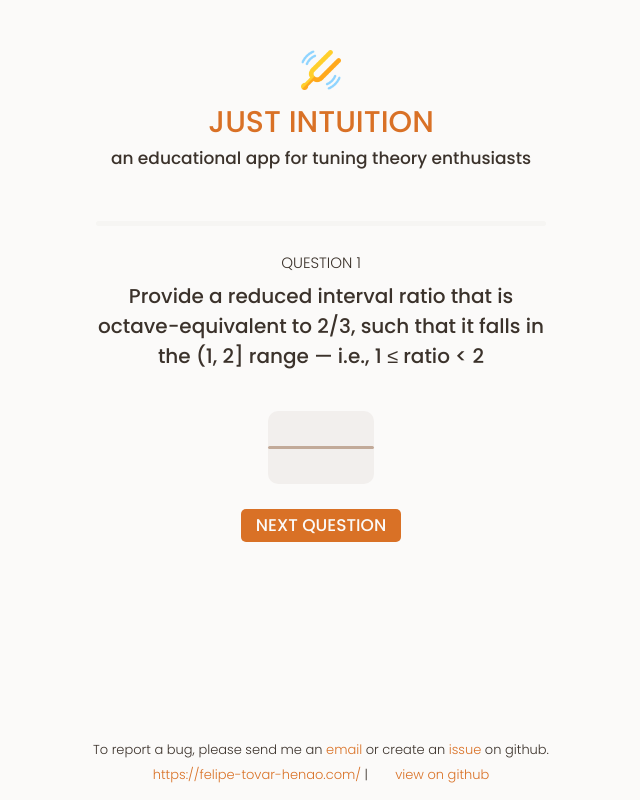
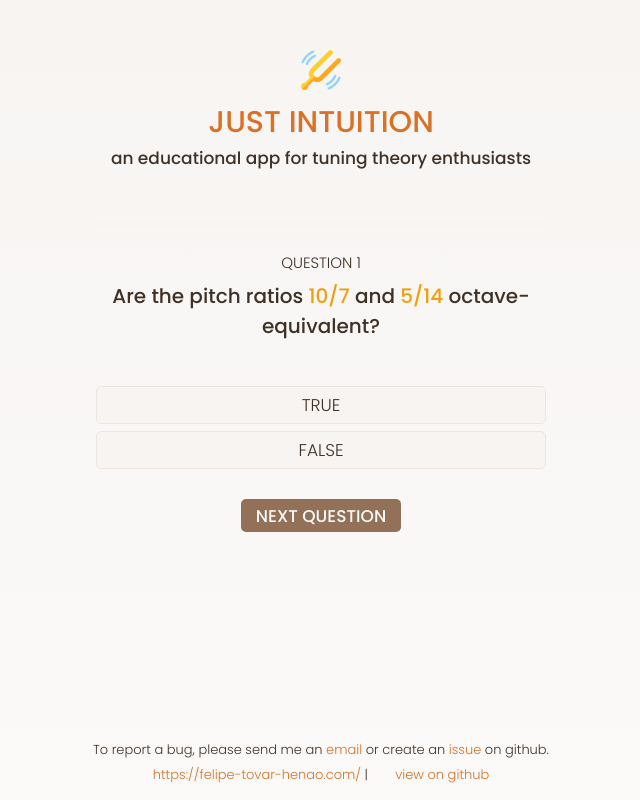
Before and after one commit to felipetovarhenao/just-intuition, a React (Vite) app: page / in a window 1280 px wide. Both pictures are taken after a click on the button "START NEW QUIZ". Shown: the whole page, without its empty margins (319-959 px from the left). Built offline with nearby package versions, Linux system fonts and the light colour scheme; some icons are missing.

Commit message:
Fix fractional answer widget, add text description, and improve styling

```diff
--- a/src/App.scss
+++ b/src/App.scss
@@ -67,6 +67,17 @@
         margin-right: auto;
       }
     }
+    .app__container__description {
+      @include v-pad($gap-xl);
+      &,
+      * {
+        text-align: center;
+        font-size: $txt-ms;
+      }
+      b {
+        color: var(--primary-3);
+      }
+    }
   }
   .app__footer {
     @include pad($gap-xl);
--- a/src/App.tsx
+++ b/src/App.tsx
@@ -7,6 +7,7 @@ import Button from "./components/Button/Button";
 import Logo from "./components/Logo/Logo";
 import ProgressBar from "./components/ProgressBar/ProgressBar";
 import Icon from "./components/Icon/Icon";
+import Hr from "./components/Hr/Hr";
 
 const NUM_QUESTIONS = 10;
 
@@ -48,6 +49,7 @@ function App() {
               <div className="app__container__summary">
                 <h2 className="app__container__summary__header">quiz summary</h2>
                 <div className="app__container__summary__score">Final score: {Math.round(evaluation?.score * 100)}%</div>
+                <ProgressBar value={evaluation!.score} />
                 <div className="app__container__summary__questions">
                   {evaluation.summary.map((q, i) => (
                     <Question key={q.prompt} id={i} question={q} readonly />
@@ -57,6 +59,17 @@ function App() {
               </div>
             )}
             <Button onClick={() => dispatch(questionActions.generate(NUM_QUESTIONS))}>start new quiz</Button>
+            {questions.length === 0 && !evaluation && (
+              <>
+                <br />
+                <Hr />
+                <div className="app__container__description">
+                  Just Intuition is an educational web app that helps you <b>assess</b>, <b>test</b>, and <b>improve</b> your intuition on rational
+                  representations of pitches and intervals in the context of just intonation and tuning theory more broadly.
+                </div>
+                <Hr />
+              </>
+            )}
           </>
         ) : (
           <div className="app__container__question-card">
--- a/src/components/FractionalAnswer/FractionalAnswer.scss
+++ b/src/components/FractionalAnswer/FractionalAnswer.scss
@@ -3,16 +3,15 @@
 .fractional-answer {
   @include v-stack;
   .fractional-answer__input {
+    @include stack;
     @include h-pad;
     font-size: $txt-lg;
-    width: fit-content;
+    width: min-content;
+    max-width: 60px;
     text-align: center;
     background-color: var(--bg-3);
-    color: var(--txt-light);
-    &::-webkit-inner-spin-button,
-    &::-webkit-outer-spin-button {
-      appearance: none;
-    }
+    color: var(--txt);
+    font-weight: $bold;
     $radius: $gap-lg;
     &.--numerator {
       border-top-left-radius: $radius;
--- a/src/components/FractionalAnswer/FractionalAnswer.tsx
+++ b/src/components/FractionalAnswer/FractionalAnswer.tsx
@@ -2,7 +2,6 @@ import "./FractionalAnswer.scss";
 import { useEffect, useState } from "react";
 import { useAppDispatch } from "../../redux/hooks";
 import { questionActions } from "../../redux/questionSlice";
-import FractionOp from "../../utils/FractionOp";
 import Hr from "../Hr/Hr";
 
 type FractionalAnswerProps = {
@@ -14,48 +13,34 @@ const FractionalAnswer = ({ id }: FractionalAnswerProps) => {
   const [den, setDen] = useState("");
   const dispatch = useAppDispatch();
 
-  function validateInput(next: string, prev: string) {
-    if (!next) {
-      return next;
-    } else if (/^[0-9]{1,2}$/.test(next)) {
-      return next;
+  function removeNonDigits(input: string): string {
+    if (!input) {
+      return input;
     } else {
-      return prev;
+      const num = String(Number(input.replace(/\D/g, "")));
+      return num;
     }
   }
 
   useEffect(() => {
-    if (den === "0") {
-      return;
-    }
-    const f = FractionOp.reduce({ n: Number(num), d: Number(den) });
-    dispatch(questionActions.answer({ id, answer: FractionOp.toString(f) }));
+    dispatch(questionActions.answer({ id, answer: `${num}/${den}` }));
   }, [num, den]);
 
   return (
     <div className="fractional-answer">
       <input
         className="fractional-answer__input --numerator"
-        onChange={(e) => setNum(validateInput(e.target.value, num))}
+        onChange={(e) => setNum(removeNonDigits(e.target.value))}
         value={num}
-        type="number"
-        min={0}
-        max={99}
+        maxLength={2}
         step={1}
       />
       <Hr className="fractional-answer__hr" />
       <input
         className="fractional-answer__input --denominator"
-        onChange={(e) => {
-          const x = Number(e.target.value);
-          if (x > 0) {
-            setDen(validateInput(e.target.value, den));
-          }
-        }}
+        onChange={(e) => setDen(removeNonDigits(e.target.value))}
         value={den}
-        type="number"
-        min={1}
-        max={99}
+        maxLength={2}
         step={1}
       />
     </div>
--- a/src/components/MultipleChoiceAnswers/MultipleChoiceAnswers.scss
+++ b/src/components/MultipleChoiceAnswers/MultipleChoiceAnswers.scss
@@ -18,6 +18,7 @@
     }
     &.--selected {
       background-color: var(--secondary-3);
+      color: var(--txt-light);
       cursor: default;
       scale: 1.02;
     }
--- a/src/components/Question/Question.scss
+++ b/src/components/Question/Question.scss
@@ -11,9 +11,14 @@
     color: var(--fg-5);
   }
   .question__prompt {
-    font-size: $txt-ml;
-    font-weight: $bold;
     text-align: center;
+    .question__prompt__token {
+      font-size: $txt-ml;
+      font-weight: $bold;
+      &.--is-fraction {
+        color: var(--caution-3);
+      }
+    }
   }
   .question__user-input {
     @include v-stack;
--- a/src/components/Question/Question.tsx
+++ b/src/components/Question/Question.tsx
@@ -4,6 +4,8 @@ import FractionalAnswer from "../FractionalAnswer/FractionalAnswer";
 import MultipleChoiceAnswers from "../MultipleChoiceAnswers/MultipleChoiceAnswers";
 import Icon from "../Icon/Icon";
 import Hr from "../Hr/Hr";
+import splitStringOnFraction from "../../utils/splitStringOnFraction";
+import classNames from "classnames";
 
 type QuestionProps = {
   id: number;
@@ -15,7 +17,13 @@ const Question = ({ id, question, readonly = false }: QuestionProps) => {
   return (
     <div className="question">
       <h4 className="question__header">question {id + 1}</h4>
-      <div className="question__prompt">{question.prompt}</div>
+      <div className="question__prompt">
+        {splitStringOnFraction(question.prompt).map((token, i) => (
+          <span key={i} className={classNames("question__prompt__token", { "--is-fraction": token.isFraction })}>
+            {token.substring}
+          </span>
+        ))}
+      </div>
       <br />
       {!readonly ? (
         <div className="question__user-input">
--- a/src/redux/questionSlice.ts
+++ b/src/redux/questionSlice.ts
@@ -1,7 +1,7 @@
 import { PayloadAction, createSlice } from "@reduxjs/toolkit";
 import QuestionGen from "../utils/QuestionGen";
-import randomChoice from "../utils/randomChoice";
 import { BooleanQuestion, FractionalAnswerQuestion, MultipleChoiceQuestion } from "../types/questions";
+import generateURNArray from "../utils/generateURNArray";
 
 export type MicSettings = {
   noiseSuppression?: boolean;
@@ -29,12 +29,10 @@ const question = createSlice({
       state.questions = [];
       state.evaluation = undefined;
       const q = QuestionGen;
-      // const callbacks = [q.closestInterval, q.comparison, q.normalForm, q.octaveEquivalence];
-      const callbacks = [q.normalForm];
-      for (let i = 0; i < action.payload; i += 1) {
-        const cb = randomChoice(callbacks)!;
-        state.questions.push(cb());
-      }
+      const callbacks = [q.closestInterval, q.comparison, q.normalForm, q.octaveEquivalence];
+      generateURNArray(action.payload, callbacks.length).map((i) => {
+        state.questions.push(callbacks[i]());
+      });
     },
     answer: (state, action: PayloadAction<{ id: number; answer: string }>) => {
       state.questions[action.payload.id].response = action.payload.answer;
--- a/src/styles/_colors.scss
+++ b/src/styles/_colors.scss
@@ -1,7 +1,7 @@
 :root {
   --primary-hue: 25;
   --secondary-hue: 10;
-  --saturation: 15%;
+  --saturation: 25%;
 
   // background colors
   --bg-1: hsl(var(--primary-hue), var(--saturation), 98%);
--- a/src/styles/_elements.scss
+++ b/src/styles/_elements.scss
@@ -27,12 +27,15 @@ button,
 input {
   @include mixins.clickable;
   color: var(--txt-dark);
+  outline-color: var(--caution-3);
 }
 
 html,
 body,
 #root {
-  background-color: var(--bg-1);
+  background: linear-gradient(0deg, var(--bg-1) 0%, var(--bg-2) 100%);
+  background-attachment: fixed;
+  background-repeat: no-repeat;
   width: 100vw;
   height: 100%;
 }
```
